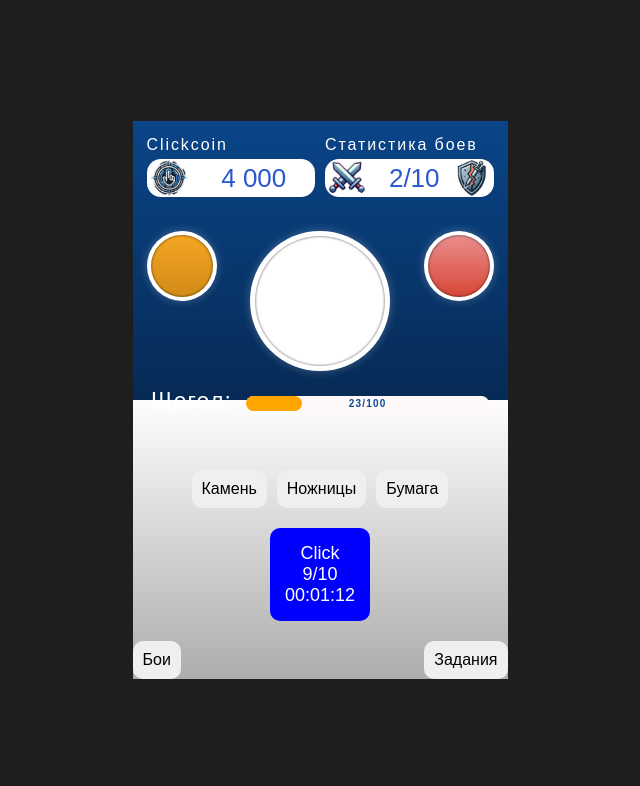
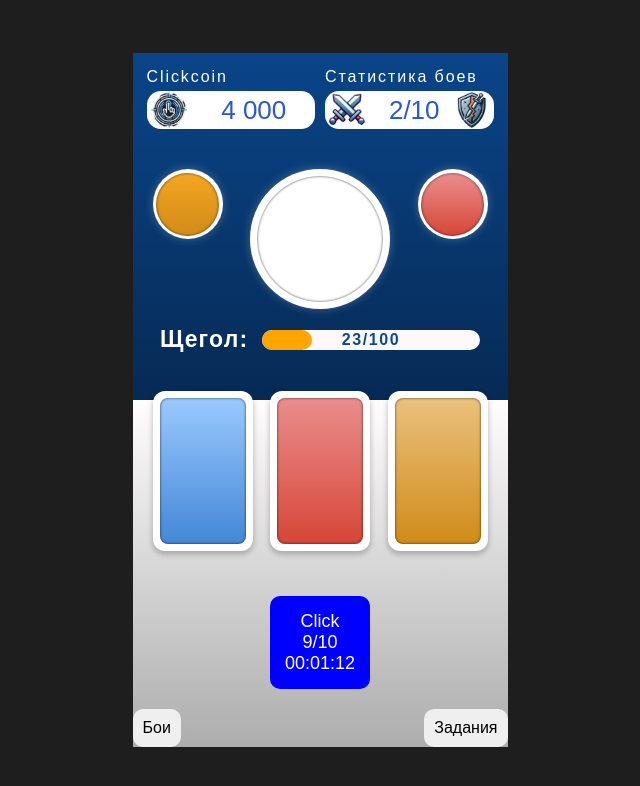
Before and after one commit to AlexandrGrankin/game-ui, a React (Create React App) app: page / in a window 1280 px wide. Shown: the top 786 px of the page, without its empty margins (320-960 px from the left). Built offline with nearby package versions, Linux system fonts and the light colour scheme; a web font is replaced by a local one.

Commit message:
Добавил компоненту CardSection

```diff
--- a/src/App.js
+++ b/src/App.js
@@ -1,6 +1,7 @@
 import './styles/App.css';
 import ScoreDisplay from "./components/ScoreDisplay/ScoreDisplay";
 import ProfileDisplay from "./components/ProfileDisplay/ProfileDisplay";
+import CardSection from "./components/CardSection/CardSection";
 
 function App() {
     return (
@@ -13,11 +14,7 @@ function App() {
             <ProfileDisplay></ProfileDisplay>
 
             {/* Кнопки выбора */}
-            <div className="game-buttons">
-                <button className="game-option rock">Камень</button>
-                <button className="game-option scissors">Ножницы</button>
-                <button className="game-option paper">Бумага</button>
-            </div>
+            <CardSection></CardSection>
 
             {/* Кнопка клика */}
             <button className="click-button">Click<br/>9/10<br/>00:01:12</button>
--- /dev/null
+++ b/src/components/CardSection/CardSection.css
@@ -0,0 +1,6 @@
+.card__section {
+    display: flex;
+    flex-direction: row;
+    justify-content: space-between;
+    padding: 0 20px 25px 20px;
+}
--- /dev/null
+++ b/src/components/CardSection/CardSection.jsx
@@ -0,0 +1,27 @@
+import React from 'react';
+import "./CardSection.css"
+import InteractiveBorderCard from "../InteractiveBorderCard/InteractiveBorderCard";
+
+const CardSection = () => {
+
+    return (
+        <div className="card__section">
+            <InteractiveBorderCard
+                outerSize={100}
+                backColorStartLiner={'#9AC9FF'}
+                backColorEndLiner={'#4387D6'}
+            ></InteractiveBorderCard>
+            <InteractiveBorderCard
+                outerSize={100}
+                backColorStartLiner={'#EA8E8E'}
+                backColorEndLiner={'#D64636'}
+            ></InteractiveBorderCard>
+            <InteractiveBorderCard
+                outerSize={100}
+                backColorStartLiner={'#EAC17E'}
+                backColorEndLiner={'#D18B17'}></InteractiveBorderCard>
+        </div>
+    );
+};
+
+export default CardSection;
--- a/src/components/InteractiveBorder/InteractiveBorder.jsx
+++ b/src/components/InteractiveBorder/InteractiveBorder.jsx
@@ -6,14 +6,14 @@ const InteractiveBorder = ({innerSize, outerSize, backColorStartLiner, backColor
     return (
         <div className="interactive__border">
             <div style={{
-                height: outerSize,
-                width: outerSize,
+                height: outerSize + 'px',
+                width: outerSize + 'px',
             }}
                  className='interactive__border__outer'
             >
                 <div style={{
-                    height: innerSize,
-                    width: innerSize,
+                    height: (outerSize - (outerSize * 0.1)) + 'px',
+                    width: (outerSize - (outerSize * 0.1)) + 'px',
                     background: `linear-gradient(to bottom, ${backColorStartLiner}, ${backColorEndLiner})` // Линейный градиент от #0A4589 до #062A55
                 }}
                      className='interactive__border__inner'
--- /dev/null
+++ b/src/components/InteractiveBorderCard/InteractiveBorderCard.css
@@ -0,0 +1,17 @@
+.interactive__border__card__outer {
+    display: flex;
+    justify-content: center;
+    align-items: center;
+    background: #fff;
+    border-radius: 12px;
+    box-shadow: 0 3px 5px 1px rgba(0, 0, 0, 0.2);
+}
+
+.interactive__border__card__inner {
+    display: flex;
+    justify-content: center;
+    align-items: center;
+    box-shadow: inset 0 0 2px 1px rgba(0, 0, 0, 0.35);
+    background: #fff;
+    border-radius: 8px;
+}
--- /dev/null
+++ b/src/components/InteractiveBorderCard/InteractiveBorderCard.jsx
@@ -0,0 +1,27 @@
+import React from 'react';
+import "./InteractiveBorderCard.css"
+
+const InteractiveBorderCard = ({outerSize, backColorStartLiner, backColorEndLiner, icons}) => {
+
+    return (
+        <div className="interactive__border__card">
+            <div style={{
+                height: outerSize * 1.6 + 'px',
+                width: outerSize + 'px',
+            }}
+                 className='interactive__border__card__outer'
+            >
+                <div style={{
+                    height: (outerSize * 1.6 - (outerSize * 1.6 * 0.09)) + 'px',
+                    width: (outerSize - (outerSize * 0.14)) + 'px',
+                    background: `linear-gradient(to bottom, ${backColorStartLiner}, ${backColorEndLiner})` // Линейный градиент от #0A4589 до #062A55
+                }}
+                     className='interactive__border__card__inner'
+                >
+                </div>
+            </div>
+        </div>
+    );
+};
+
+export default InteractiveBorderCard;
--- a/src/components/ProfileDisplay/ProfileDisplay.css
+++ b/src/components/ProfileDisplay/ProfileDisplay.css
@@ -2,7 +2,7 @@
     display: flex;
     flex-direction: column;
     align-items: center;
-    padding: 14px;
+    padding: 20px;
 }
 
 .profile-menu {
@@ -14,16 +14,10 @@
     padding-bottom: 20px;
 }
 
-.avatar {
-    width: 80px;
-    height: 80px;
-    border-radius: 50%;
-}
-
 .progress-container {
     font-family: 'Inria Sans', sans-serif;
     font-size: 23px;
-    font-weight: 500;
+    font-weight: 600;
     line-height: 20px;
     letter-spacing: 0.05em;
     text-align: left;
@@ -32,7 +26,7 @@
     flex-direction: row;
     width: 100%;
     color: white;
-    padding-bottom: 30px;
+    padding-bottom: 20px;
 }
 
 .progress-label {
@@ -42,16 +36,16 @@
 .progress-bar {
     position: relative; /* Это нужно для абсолютного позиционирования текста */
     font-family: 'Inria Sans', sans-serif;
-    font-size: 10px;
+    font-size: 16px;
     font-weight: 400;
     line-height: 20px;
-    letter-spacing: 0.12em;
+    letter-spacing: 0.10em;
     text-align: center;
-    width: 70%;
-    height: 15px;
+    width: 65%;
+    height: 20px;
     background: #FFF8F8;
-    border-radius: 8px;
-    margin: 5px 0;
+    border-radius: 10px;
+    margin: 1px 0;
 }
 
 .progress-value {
@@ -70,5 +64,5 @@
 .progress-fill {
     height: 100%;
     background: orange;
-    border-radius: 8px;
+    border-radius: 10px;
 }
--- a/src/components/ProfileDisplay/ProfileDisplay.jsx
+++ b/src/components/ProfileDisplay/ProfileDisplay.jsx
@@ -8,20 +8,17 @@ const ProfileDisplay = () => {
         <div className="profile-container">
             <div className="profile-menu">
                 <InteractiveBorder
-                    innerSize={'62px'}
-                    outerSize={'70px'}
+                    outerSize={70}
                     backColorStartLiner={'#F5A623'}
                     backColorEndLiner={'#D18B17'}
                 >
                 </InteractiveBorder>
                 <InteractiveBorder
-                    innerSize={'130px'}
-                    outerSize={'140px'}
+                    outerSize={140}
                 >
                 </InteractiveBorder>
                 <InteractiveBorder
-                    innerSize={'62px'}
-                    outerSize={'70px'}
+                    outerSize={70}
                     backColorStartLiner={'#EA8E8E'}
                     backColorEndLiner={'#D64636'}
                 >
--- a/src/styles/App.css
+++ b/src/styles/App.css
@@ -16,12 +16,6 @@ body {
     margin: 0;
     text-align: center;
     z-index: 0;
-}
-
-@media (max-width: 768px) {
-    .container {
-        padding: 0 20px; /* Добавление отступов для мобильных устройств */
-    }
 }
 
 .container::before {
```
